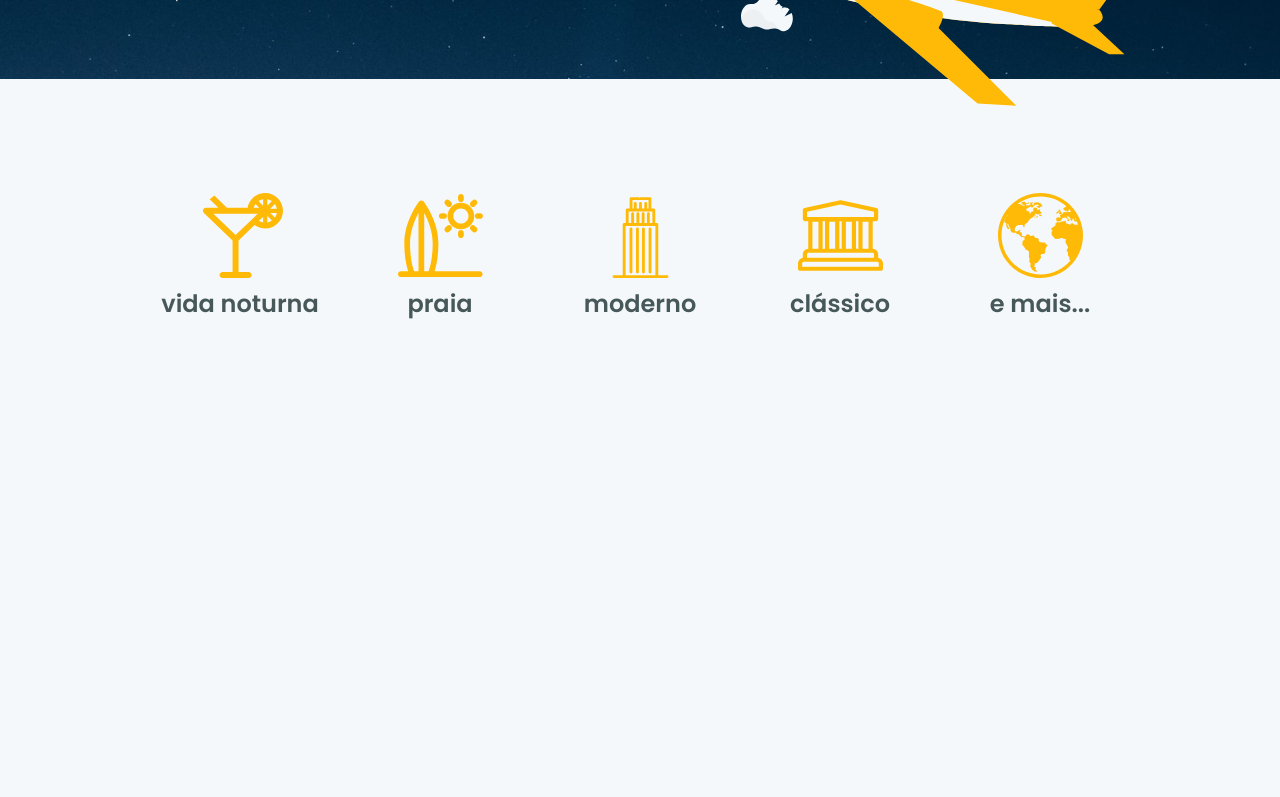
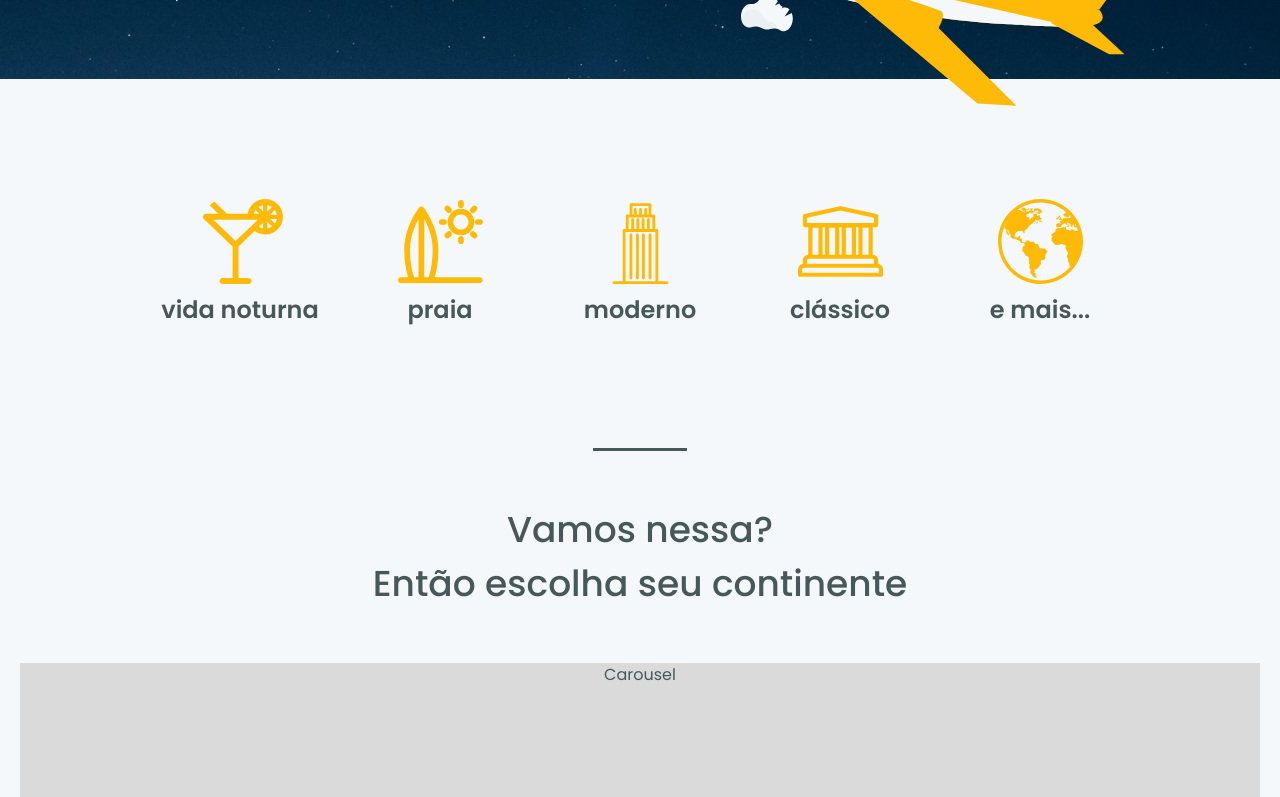
Before and after one commit to saullbrandao/world-trip, a Next.js app: page / in a window 1280 px wide. Shown: the part 358-1155 px from the top of the page. Before the commit the page ends 800 px from the top, so only its background shows below. Built offline with nearby package versions, Linux system fonts and the light colour scheme.

Commit message:
feat: home page layout

```diff
--- a/src/pages/index.tsx
+++ b/src/pages/index.tsx
@@ -1,4 +1,4 @@
-import { SimpleGrid } from '@chakra-ui/react'
+import { SimpleGrid, Divider, Text, Box, Flex } from '@chakra-ui/react'
 import type { NextPage } from 'next'
 import { Banner } from '../components/Banner'
 import { Header } from '../components/Header'
@@ -6,10 +6,10 @@ import { TravelType } from '../components/TravelType'
 
 const Home: NextPage = () => {
   return (
-    <>
+    <Flex maxW="100vw" direction="column">
       <Header />
       <Banner />
-      <SimpleGrid as="ul" columns={5} mt="114" mx="140">
+      <SimpleGrid as="ul" columns={5} my="120" mx="140">
         <TravelType
           image="/images/cocktail.svg"
           imageAlt="cocktail"
@@ -32,7 +32,37 @@ const Home: NextPage = () => {
           title="e mais..."
         />
       </SimpleGrid>
-    </>
+      <Divider
+        width="90px"
+        border="2px solid"
+        borderColor="gray.600"
+        opacity="1"
+        mx="auto"
+      />
+      <Text
+        textAlign="center"
+        my="52px"
+        fontSize="36px"
+        lineHeight="54px"
+        fontWeight={500}
+      >
+        Vamos nessa? <br />
+        Então escolha seu continente
+      </Text>
+
+      <Box
+        mx="auto"
+        mb="10"
+        w="100%"
+        maxW="1240px"
+        h="450px"
+        bg="gray.200"
+        textAlign="center"
+        align="center"
+      >
+        Carousel
+      </Box>
+    </Flex>
   )
 }
 
```
